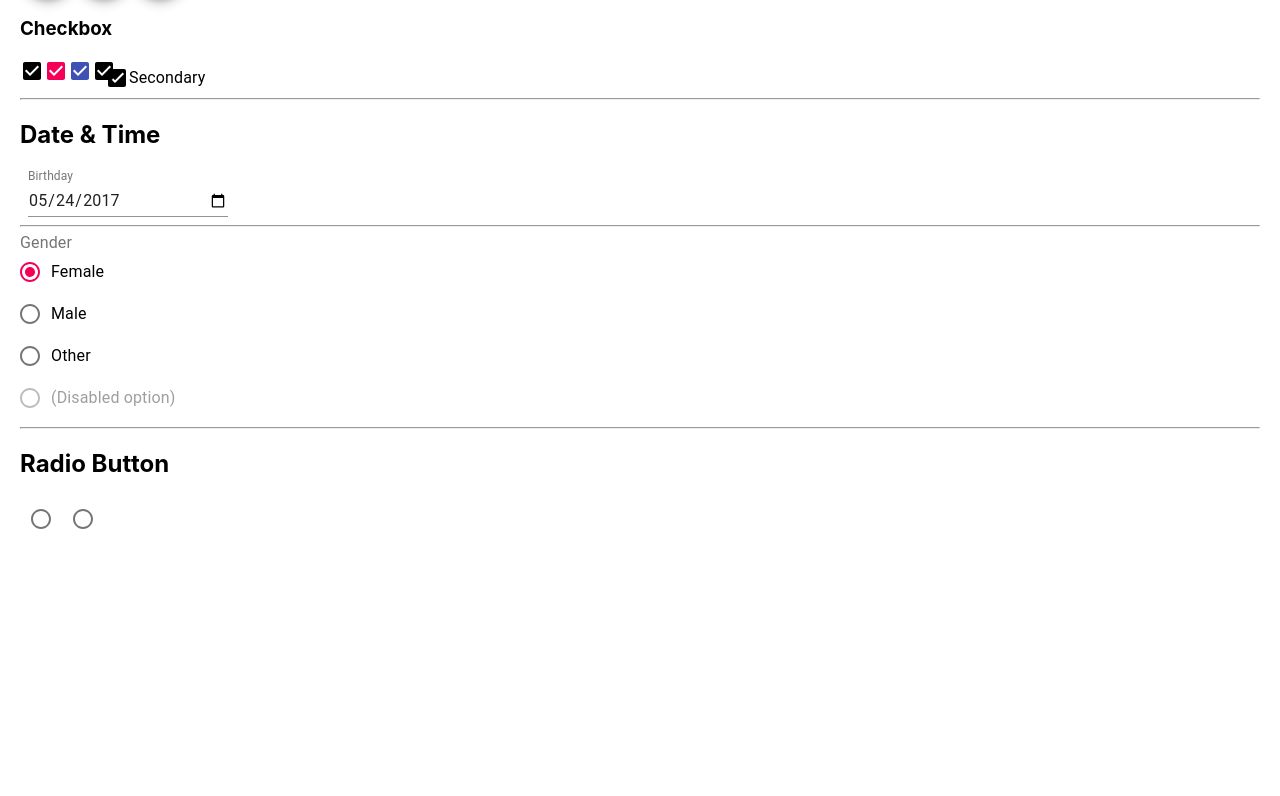
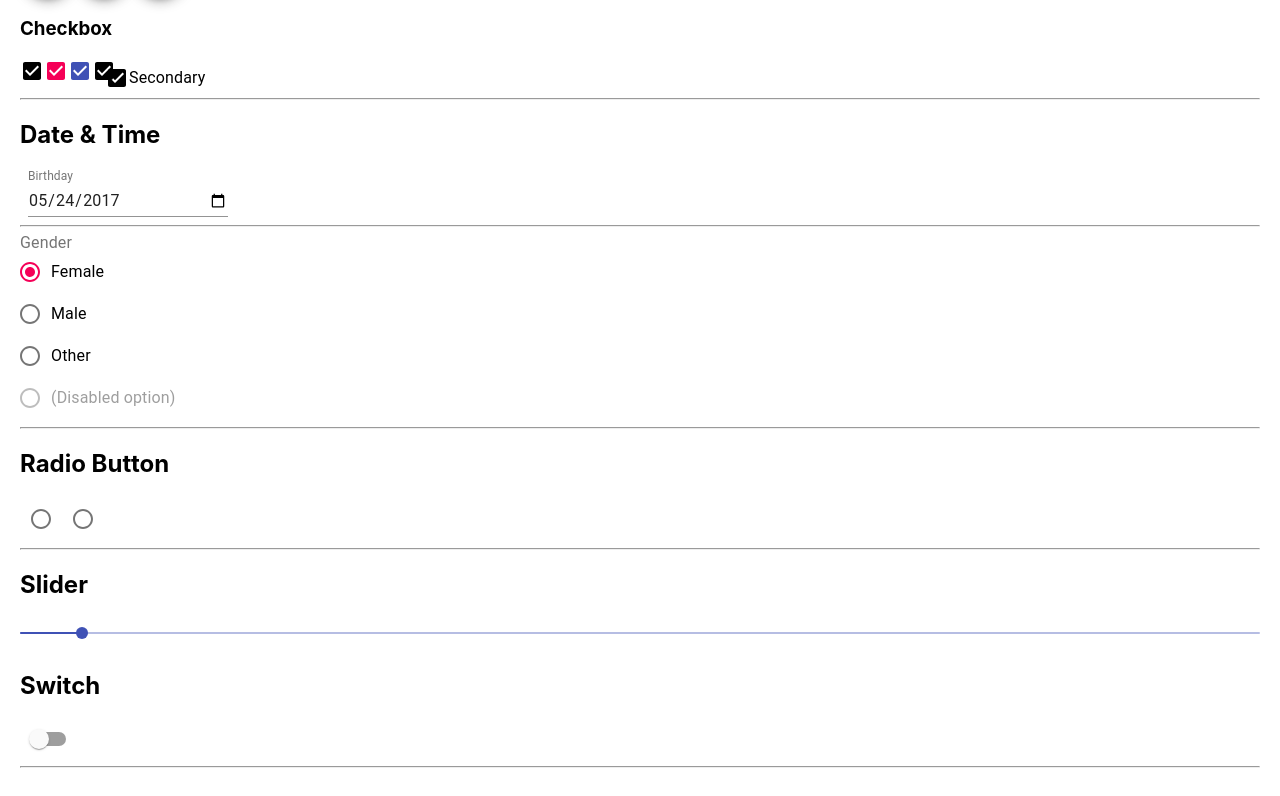
Before and after one commit to devpranab/Practice-React-MaterialUI, a React (Create React App) app: page / in a window 1280 px wide. Shown: the part 1149-1945 px from the top of the page. Before the commit the page ends 1709 px from the top, so only its background shows below. Built offline with nearby package versions, Linux system fonts and the light colour scheme.

Commit message:
Slider & Switch comp

```diff
--- a/src/App.js
+++ b/src/App.js
@@ -20,6 +20,10 @@ import Radio from '@material-ui/core/Radio';
 import RadioGroup from '@material-ui/core/RadioGroup';
 import FormControl from '@material-ui/core/FormControl';
 import FormLabel from '@material-ui/core/FormLabel';
+// for slider
+import Slider from '@material-ui/core/Slider';
+// for switch
+import Switch from '@material-ui/core/Switch';
 
 // for data & time
 const useStyles = makeStyles((theme) => ({
@@ -137,6 +141,12 @@ function App() {
         name="radio-button-demo"
         inputProps={{ 'aria-label': 'B' }}
       />
+      <hr/>
+      <h2>Slider</h2>
+      <Slider value="5" />
+      <h2>Switch</h2>
+      <Switch />
+      <hr/>
     </div>
   );
 }
```
